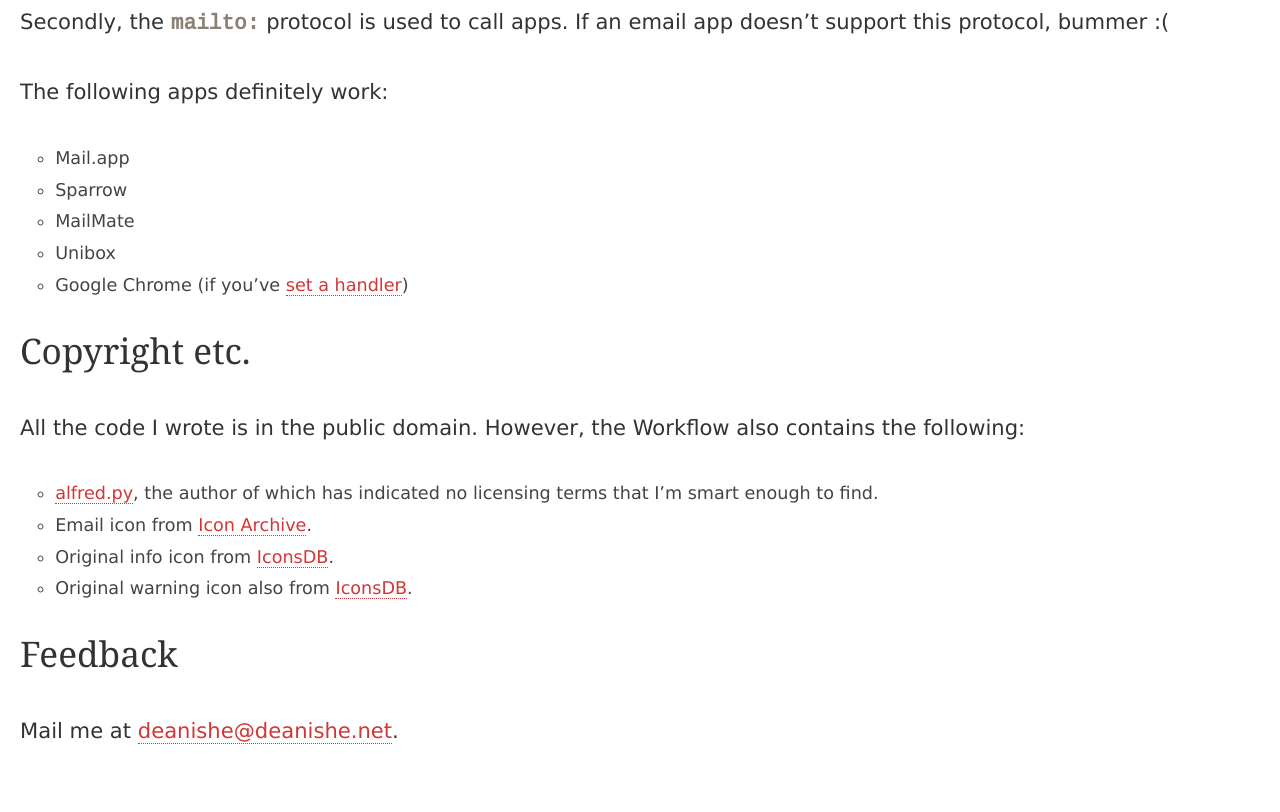
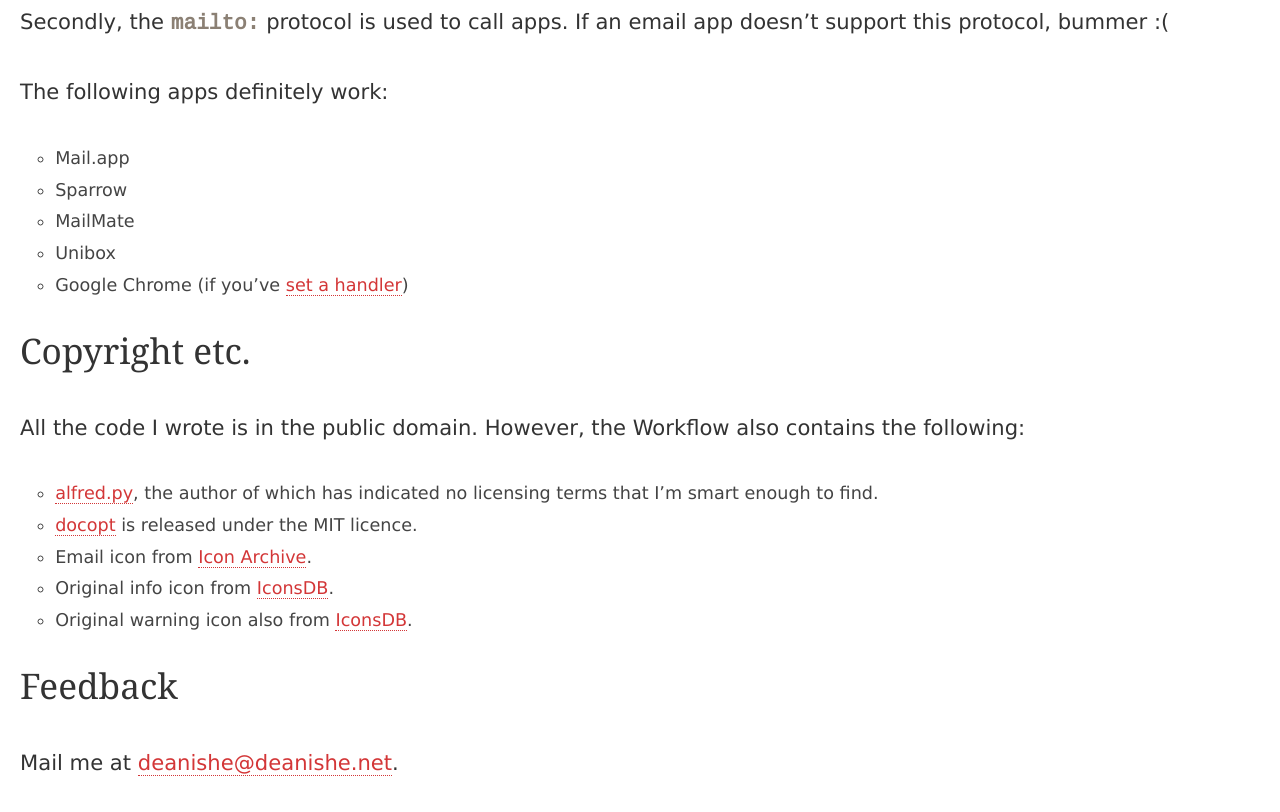
Before and after one commit to deanishe/alfred-mailto, a plain HTML site: page src/help.html in a window 1280 px wide. Shown: the part 1946-2758 px from the top of the page. Drawn offline with Linux system fonts and the light colour scheme.

Commit message:
Add docopt licencing info

```diff
--- a/src/help.html
+++ b/src/help.html
@@ -66,6 +66,7 @@ If you want to change the email client you&#8217;ve set, you can use <code>mailt
 
 <ul>
 <li><a href="https://github.com/nikipore/alfred-python">alfred.py</a>, the author of which has indicated no licensing terms that I&#8217;m smart enough to find.</li>
+<li><a href="http://docopt.org/">docopt</a> is released under the MIT licence.</li>
 <li>Email icon from <a href="http://www.iconarchive.com/show/plex-icons-by-cornmanthe3rd/Communication-email-2-icon.html">Icon Archive</a>.</li>
 <li>Original info icon from <a href="http://www.iconsdb.com/royal-blue-icons/info-icon.html">IconsDB</a>.</li>
 <li>Original warning icon also from <a href="http://www.iconsdb.com/orange-icons/warning-icon.html">IconsDB</a>.</li>
```
Also changed, not shown: 3 other files.
